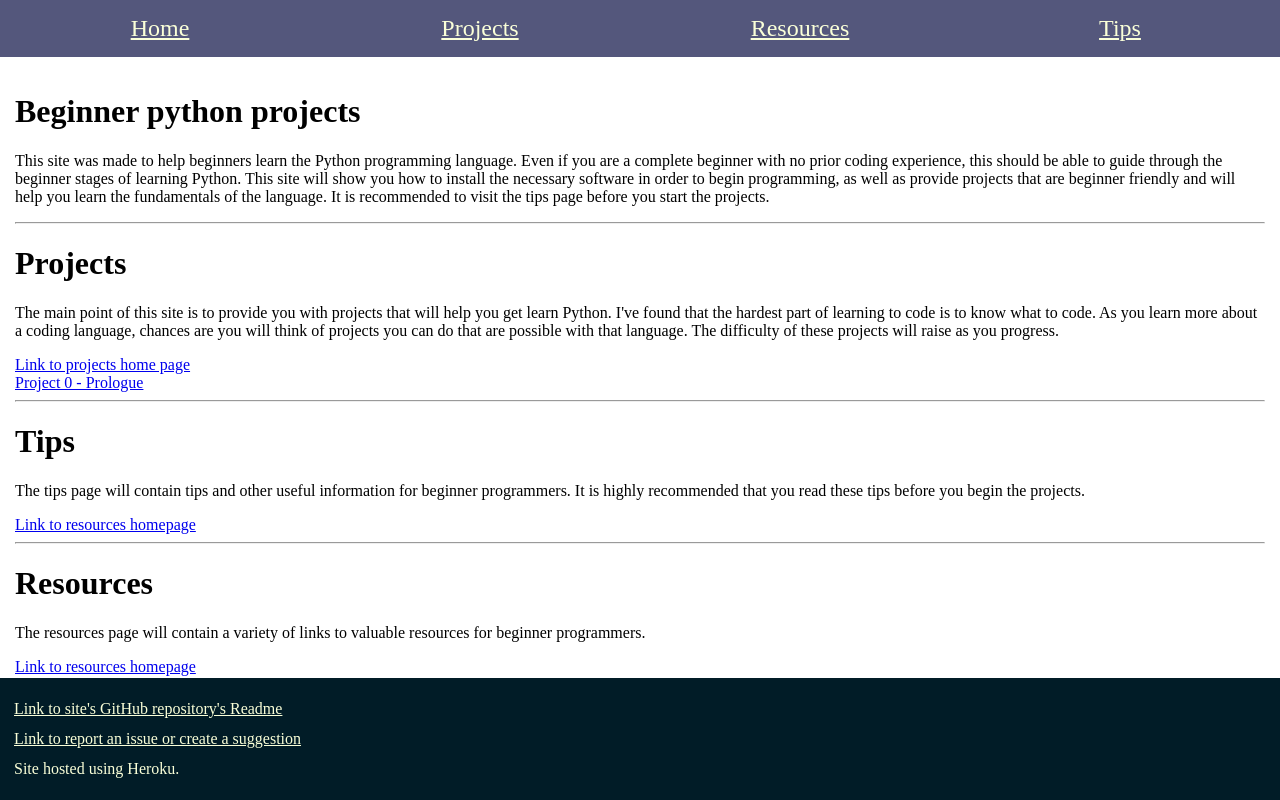
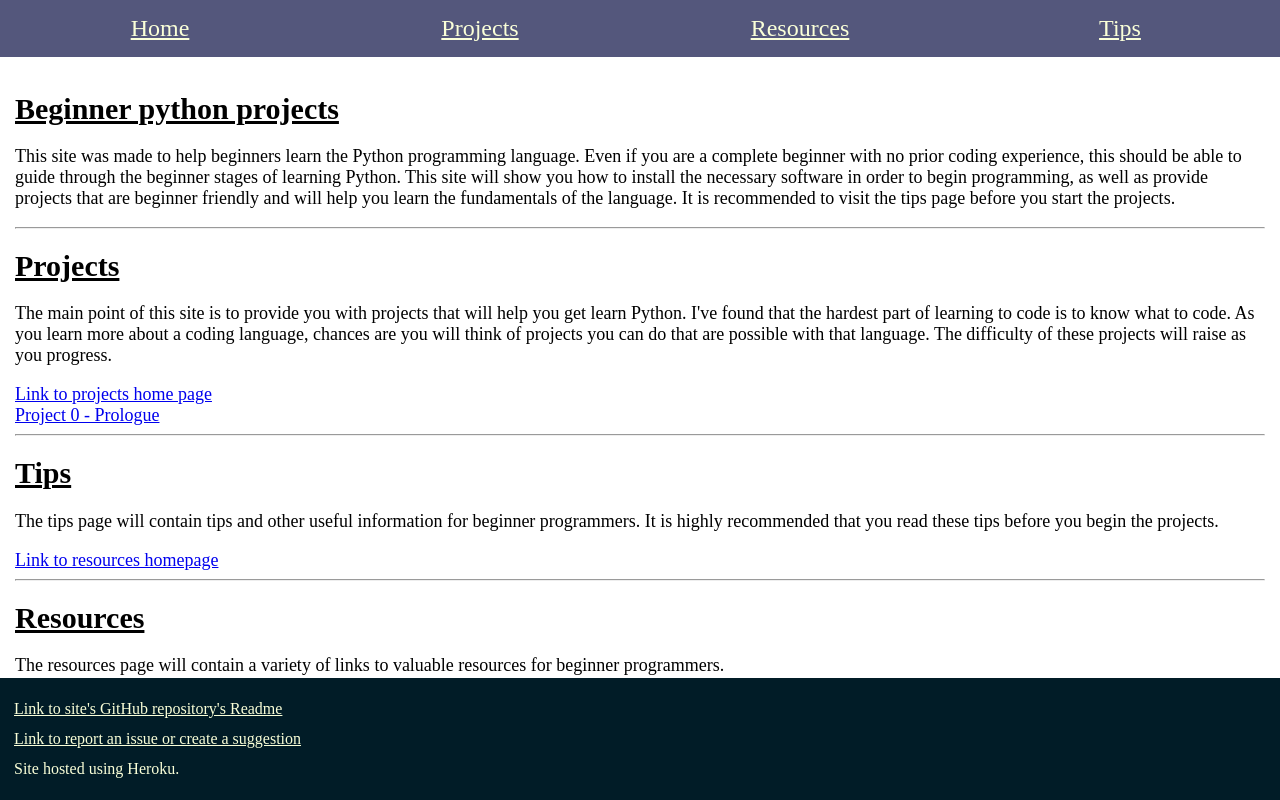
Before and after one commit to XpertJosh/beginner-python-projects-web, a website: page public/index.html in a window 1280 px wide. Drawn offline with Linux system fonts and the light colour scheme.

Commit message:
remove type="text/css" from link to global.css

```diff
--- a/public/index.html
+++ b/public/index.html
@@ -2,9 +2,10 @@
 <head>
     <meta charset="UTF-8">
     <meta name="viewport" content="width=device-width, initial-scale=1.0">
-    <link rel="stylesheet" type="text/css" href="css/global.css">
+    <link rel="stylesheet" href="css/global.css">
     <link rel="stylesheet" href="css/flex.css">
     <link rel="stylesheet" href="./styles.css">
+    <link rel="stylesheet" href="css/textStyles.css">
     <title>Python projects Homepage</title>
 </head>
 <body>
```
